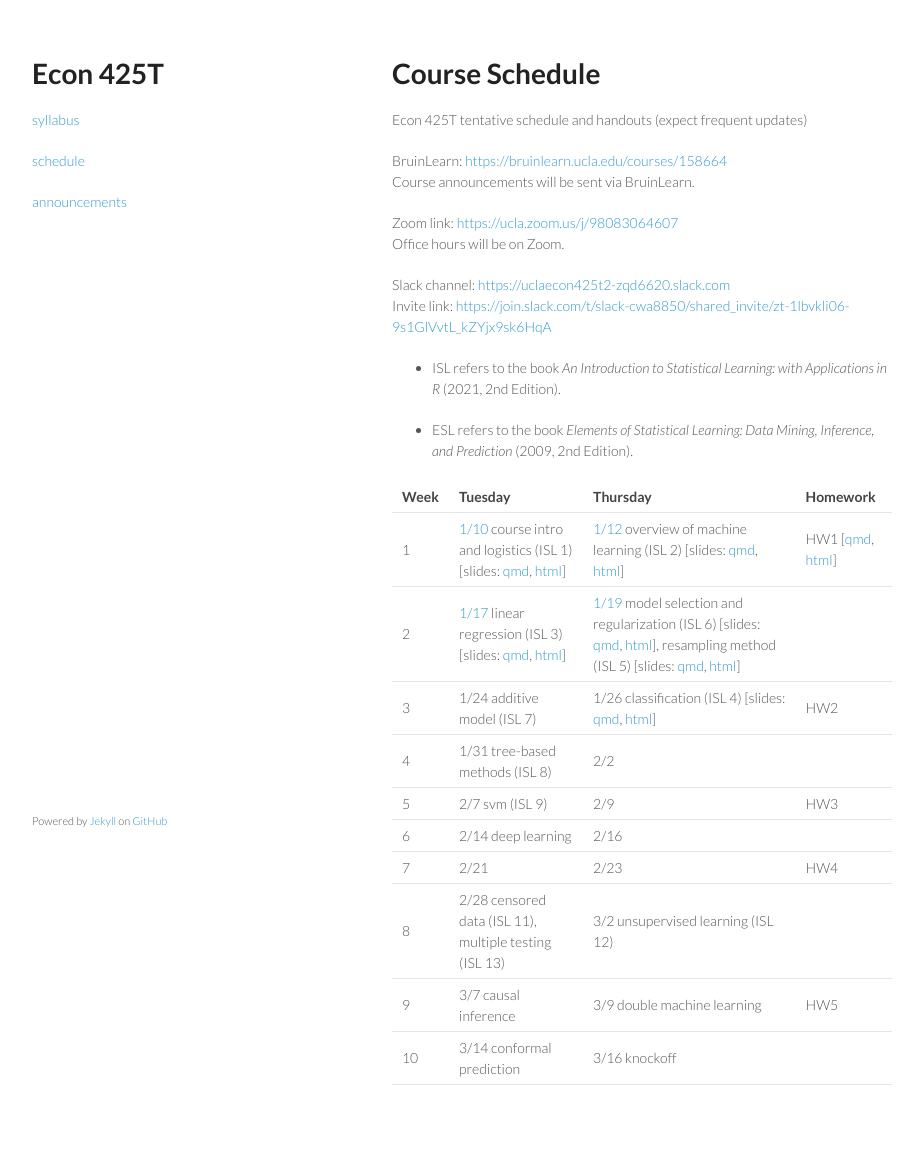
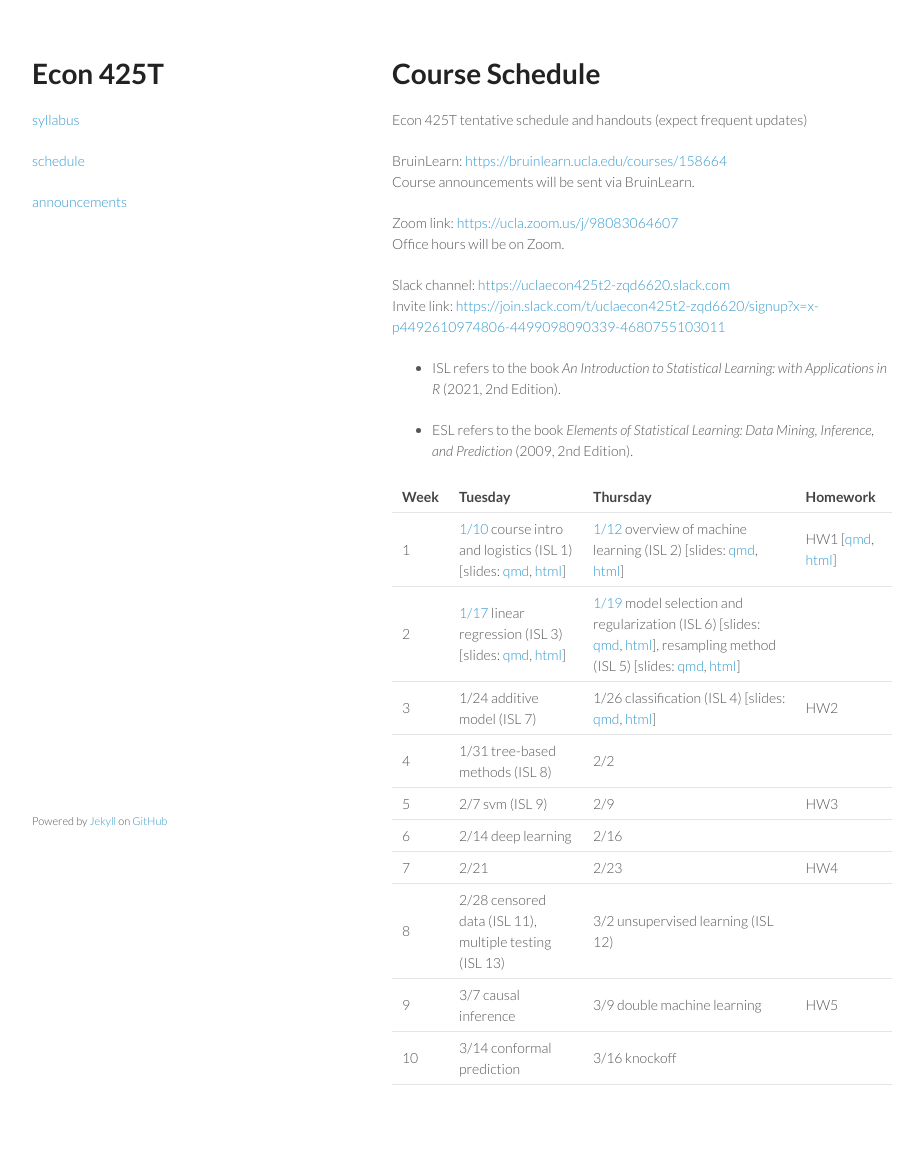
Before and after one commit to ucla-econ-425t/2023winter, a Jekyll site: the page built from schedule/schedule.md, in a window 1280 px wide. Shown: the whole page, without its empty margins (178-1101 px from the left). Built offline with Jekyll 4.4.1, drawn with Linux system fonts in a browser that asks for light colours; some of the changed lines change nothing that is shown.

Commit message:
renew the invite link for Slack

```diff
--- a/schedule/schedule.md
+++ b/schedule/schedule.md
@@ -14,7 +14,7 @@ Zoom link: <https://ucla.zoom.us/j/98083064607>
 Office hours will be on Zoom.
 
 Slack channel: <https://uclaecon425t2-zqd6620.slack.com>
-Invite link: <https://join.slack.com/t/slack-cwa8850/shared_invite/zt-1lbvkli06-9s1GlVvtL_kZYjx9sk6HqA>
+Invite link: <https://join.slack.com/t/uclaecon425t2-zqd6620/signup?x=x-p4492610974806-4499098090339-4680755103011>
 
 - ISL refers to the book _An Introduction to Statistical Learning: with Applications in R_ (2021, 2nd Edition).
 
```
